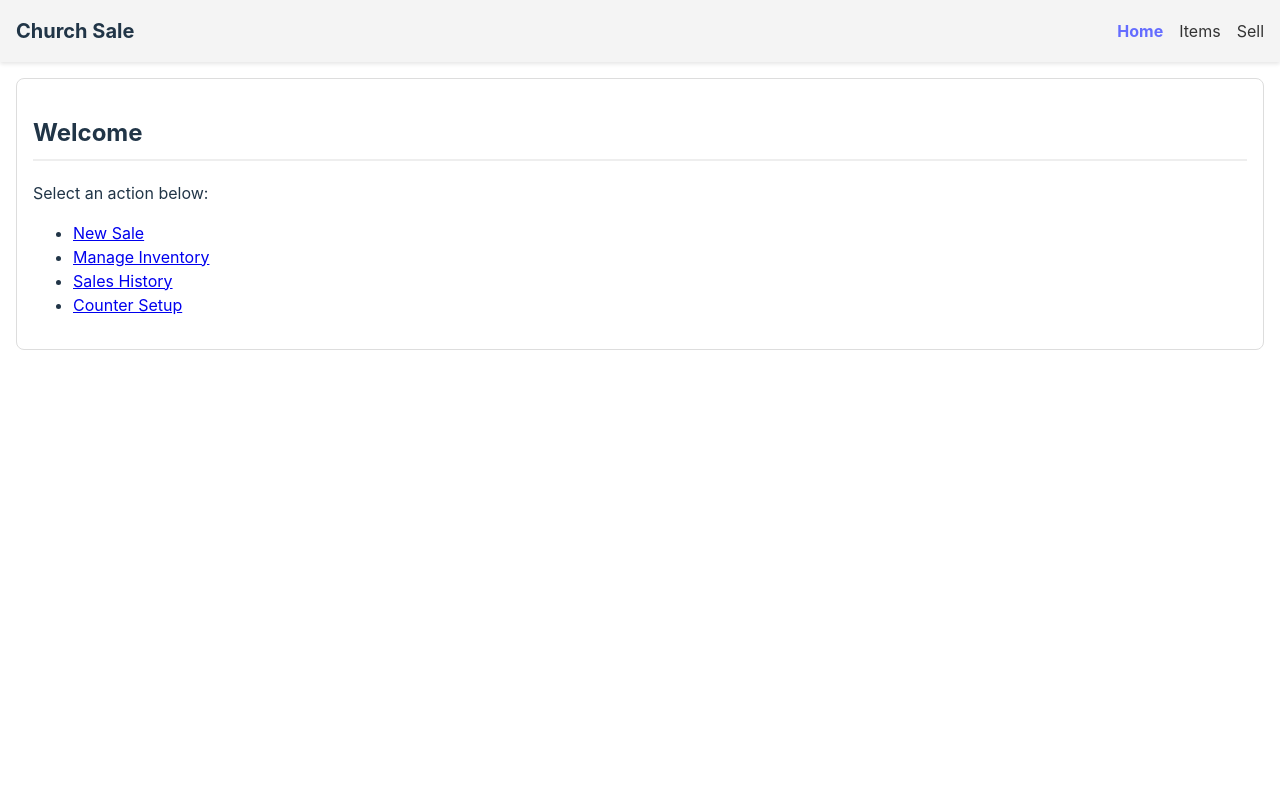
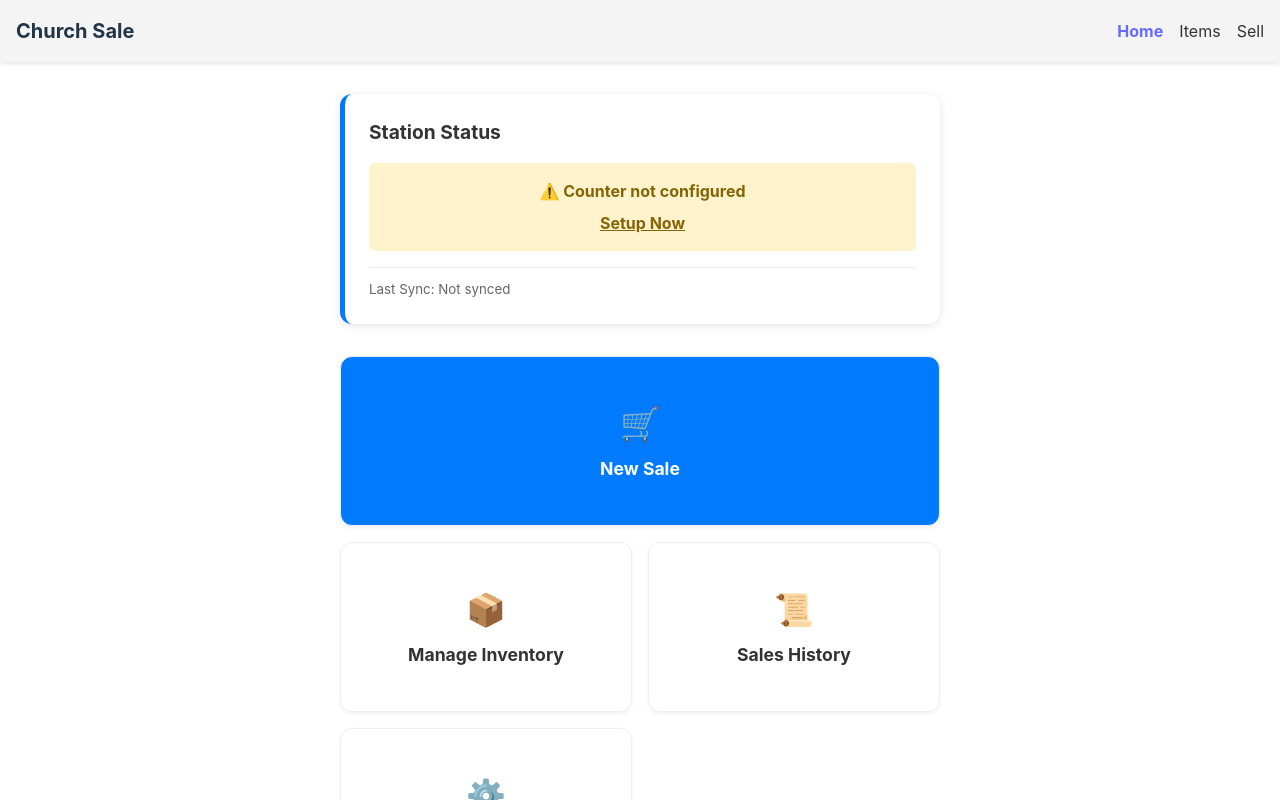
Before and after one commit to ansumiriam/church-sale-pwa, a React (Vite) app: page / in a window 1280 px wide. Built offline with nearby package versions, Linux system fonts and the light colour scheme.

Commit message:
feat: improve home and counter setup UX with safety checks

```diff
--- a/src/pages/CounterSetupPage.tsx
+++ b/src/pages/CounterSetupPage.tsx
@@ -7,28 +7,44 @@ const CounterSetupPage: React.FC = () => {
     const [counterName, setCounterName] = useState('');
     const [operatorName, setOperatorName] = useState('');
     const [error, setError] = useState<string | null>(null);
+    const [successMsg, setSuccessMsg] = useState<string | null>(null);
     const [loading, setLoading] = useState(true);
+    const [salesExist, setSalesExist] = useState(false);
+    const [existingCounterId, setExistingCounterId] = useState<number | undefined>(undefined);
 
     useEffect(() => {
-        const checkExistingCounter = async () => {
+        const loadData = async () => {
             try {
                 const db = await getDB();
+
+                // Check for existing counter config
                 const counters = await db.getAll('counter');
                 if (counters.length > 0) {
-                    navigate('/');
+                    const current = counters[0];
+                    setCounterName(current.name);
+                    setOperatorName(current.operatorName || '');
+                    setExistingCounterId(current.id);
                 }
+
+                // Check if any sales exist
+                const salesCount = await db.count('sales');
+                setSalesExist(salesCount > 0);
+
             } catch (err) {
-                console.error("Error checking counter:", err);
+                console.error("Error loading setup data:", err);
+                setError("Failed to load configuration.");
             } finally {
                 setLoading(false);
             }
         };
 
-        checkExistingCounter();
-    }, [navigate]);
+        loadData();
+    }, []);
 
     const handleSave = async (e: React.FormEvent) => {
         e.preventDefault();
+        setError(null);
+        setSuccessMsg(null);
 
         if (!counterName.trim()) {
             setError('Counter Name is required');
@@ -38,12 +54,21 @@ const CounterSetupPage: React.FC = () => {
         try {
             const db = await getDB();
             const newCounter: Counter = {
+                id: existingCounterId, // Preserve ID if updating
                 name: counterName.trim(),
                 operatorName: operatorName.trim() || undefined,
                 createdAt: new Date(),
             };
-            await db.add('counter', newCounter);
+
+            await db.put('counter', newCounter); // use put to update or add
+
+            setSuccessMsg("Configuration saved successfully!");
+
+            // Short delay before redirect to let user see success message
+            setTimeout(() => {
                 navigate('/');
+            }, 1000);
+
         } catch (err) {
             console.error("Error saving counter:", err);
             setError('Failed to save counter details.');
@@ -51,12 +76,20 @@ const CounterSetupPage: React.FC = () => {
     };
 
     if (loading) {
-        return <div>Loading...</div>;
+        return <div style={styles.container}>Loading...</div>;
     }
 
     return (
         <div style={styles.container}>
             <h2 style={styles.heading}>Counter Setup</h2>
+
+            {salesExist && (
+                <div style={styles.infoBox}>
+                    ℹ️ <strong>Note:</strong> Sales have been recorded on this device.
+                    To ensure data integrity, the Counter Name cannot be changed.
+                </div>
+            )}
+
             <form onSubmit={handleSave} style={styles.form}>
                 <div style={styles.formGroup}>
                     <label htmlFor="counterName" style={styles.label}>Counter Name *</label>
@@ -68,9 +101,19 @@ const CounterSetupPage: React.FC = () => {
                             setCounterName(e.target.value);
                             if (e.target.value.trim()) setError(null);
                         }}
-                        style={styles.input}
+                        style={{
+                            ...styles.input,
+                            backgroundColor: salesExist ? '#f5f5f5' : 'white',
+                            cursor: salesExist ? 'not-allowed' : 'text'
+                        }}
                         placeholder="e.g. Counter 1"
+                        disabled={salesExist}
                     />
+                    <small style={styles.helperText}>
+                        {salesExist
+                            ? "Counter name cannot be changed after sales are recorded."
+                            : "Example: Counter 1, Book Stall, Food Stall"}
+                    </small>
                 </div>
 
                 <div style={styles.formGroup}>
@@ -86,7 +129,16 @@ const CounterSetupPage: React.FC = () => {
                 </div>
 
                 {error && <div style={styles.error}>{error}</div>}
+                {successMsg && <div style={styles.success}>{successMsg}</div>}
 
+                <div style={styles.actions}>
+                    <button
+                        type="button"
+                        onClick={() => navigate('/')}
+                        style={styles.cancelButton}
+                    >
+                        Cancel
+                    </button>
                     <button
                         type="submit"
                         disabled={!counterName.trim()}
@@ -98,21 +150,23 @@ const CounterSetupPage: React.FC = () => {
                     >
                         Save Configuration
                     </button>
+                </div>
             </form>
         </div>
     );
 };
 
-// Vanilla CSS Styles (Inline for simplicity as per "No CSS frameworks" and strictly modifying this file)
+// Vanilla CSS Styles
 const styles: { [key: string]: React.CSSProperties } = {
     container: {
         maxWidth: '400px',
         margin: '2rem auto',
         padding: '2rem',
         border: '1px solid #ddd',
-        borderRadius: '8px',
-        boxShadow: '0 2px 4px rgba(0,0,0,0.1)',
+        borderRadius: '12px',
+        boxShadow: '0 4px 6px rgba(0,0,0,0.05)',
         fontFamily: 'sans-serif',
+        backgroundColor: '#fff',
     },
     heading: {
         textAlign: 'center',
@@ -122,7 +176,7 @@ const styles: { [key: string]: React.CSSProperties } = {
     form: {
         display: 'flex',
         flexDirection: 'column',
-        gap: '1rem',
+        gap: '1.5rem',
     },
     formGroup: {
         display: 'flex',
@@ -132,28 +186,69 @@ const styles: { [key: string]: React.CSSProperties } = {
     label: {
         fontWeight: 'bold',
         fontSize: '0.9rem',
-        color: '#555',
+        color: '#444',
     },
     input: {
         padding: '0.75rem',
         fontSize: '1rem',
         border: '1px solid #ccc',
-        borderRadius: '4px',
+        borderRadius: '6px',
+    },
+    helperText: {
+        fontSize: '0.8rem',
+        color: '#666',
+        marginTop: '0.2rem',
+    },
+    infoBox: {
+        backgroundColor: '#e3f2fd',
+        color: '#0d47a1',
+        padding: '1rem',
+        borderRadius: '6px',
+        marginBottom: '1.5rem',
+        fontSize: '0.9rem',
+        lineHeight: '1.4',
+    },
+    actions: {
+        display: 'flex',
+        gap: '1rem',
+        marginTop: '1rem',
     },
     button: {
+        flex: 1,
         padding: '0.75rem',
         fontSize: '1rem',
         color: 'white',
         backgroundColor: '#007BFF',
         border: 'none',
-        borderRadius: '4px',
-        marginTop: '1rem',
+        borderRadius: '6px',
         transition: 'background-color 0.2s',
+        fontWeight: 'bold',
+    },
+    cancelButton: {
+        flex: 1,
+        padding: '0.75rem',
+        fontSize: '1rem',
+        color: '#666',
+        backgroundColor: '#f5f5f5',
+        border: '1px solid #ddd',
+        borderRadius: '6px',
+        cursor: 'pointer',
     },
     error: {
-        color: 'red',
-        fontSize: '0.875rem',
-        marginTop: '-0.5rem',
+        color: '#d32f2f',
+        backgroundColor: '#ffebee',
+        padding: '0.75rem',
+        borderRadius: '4px',
+        fontSize: '0.9rem',
+        textAlign: 'center',
+    },
+    success: {
+        color: '#2e7d32',
+        backgroundColor: '#e8f5e9',
+        padding: '0.75rem',
+        borderRadius: '4px',
+        fontSize: '0.9rem',
+        textAlign: 'center',
     },
 };
 
--- a/src/pages/HomePage.tsx
+++ b/src/pages/HomePage.tsx
@@ -1,19 +1,170 @@
-import React from 'react';
+import React, { useEffect, useState } from 'react';
 import { Link } from 'react-router-dom';
+import { getDB, Counter } from '../db/db';
 
 const HomePage: React.FC = () => {
+    const [counter, setCounter] = useState<Counter | null>(null);
+    const [loading, setLoading] = useState(true);
+
+    useEffect(() => {
+        const fetchCounter = async () => {
+            try {
+                const db = await getDB();
+                const counters = await db.getAll('counter');
+                if (counters.length > 0) {
+                    setCounter(counters[0]);
+                }
+            } catch (err) {
+                console.error("Error fetching counter:", err);
+            } finally {
+                setLoading(false);
+            }
+        };
+        fetchCounter();
+    }, []);
+
+    if (loading) {
+        return <div style={{ padding: '2rem', textAlign: 'center' }}>Loading...</div>;
+    }
+
     return (
-        <div className="card">
-            <h2>Welcome</h2>
-            <p>Select an action below:</p>
-            <ul>
-                <li><Link to="/new-sale">New Sale</Link></li>
-                <li><Link to="/inventory">Manage Inventory</Link></li>
-                <li><Link to="/sales-history">Sales History</Link></li>
-                <li><Link to="/counter-setup">Counter Setup</Link></li>
-            </ul>
+        <div style={styles.container}>
+            {/* Status Section */}
+            <div style={styles.statusCard}>
+                <h3 style={styles.statusTitle}>Station Status</h3>
+                {counter ? (
+                    <div style={styles.statusInfo}>
+                        <p><strong>Counter:</strong> {counter.name}</p>
+                        {counter.operatorName && <p><strong>Operator:</strong> {counter.operatorName}</p>}
+                    </div>
+                ) : (
+                    <div style={styles.warningBox}>
+                        <p style={styles.warningText}>⚠️ Counter not configured</p>
+                        <Link to="/counter-setup" style={styles.setupLink}>Setup Now</Link>
+                    </div>
+                )}
+                <div style={styles.syncStatus}>
+                    <small>Last Sync: Not synced</small>
+                </div>
+            </div>
+
+            {/* Actions Grid */}
+            <div style={styles.grid}>
+                <Link to="/new-sale" style={{ ...styles.card, ...styles.primaryCard }}>
+                    <div style={styles.cardContent}>
+                        <span style={styles.icon}>🛒</span>
+                        <span style={styles.cardTitle}>New Sale</span>
+                    </div>
+                </Link>
+
+                <Link to="/inventory" style={styles.card}>
+                    <div style={styles.cardContent}>
+                        <span style={styles.icon}>📦</span>
+                        <span style={styles.cardTitle}>Manage Inventory</span>
+                    </div>
+                </Link>
+
+                <Link to="/sales-history" style={styles.card}>
+                    <div style={styles.cardContent}>
+                        <span style={styles.icon}>📜</span>
+                        <span style={styles.cardTitle}>Sales History</span>
+                    </div>
+                </Link>
+
+                <Link to="/counter-setup" style={styles.card}>
+                    <div style={styles.cardContent}>
+                        <span style={styles.icon}>⚙️</span>
+                        <span style={styles.cardTitle}>Counter Setup</span>
+                    </div>
+                </Link>
+            </div>
         </div>
     );
 };
 
+const styles: { [key: string]: React.CSSProperties } = {
+    container: {
+        padding: '1rem',
+        maxWidth: '600px',
+        margin: '0 auto',
+    },
+    statusCard: {
+        backgroundColor: '#fff',
+        padding: '1.5rem',
+        borderRadius: '12px',
+        boxShadow: '0 2px 8px rgba(0,0,0,0.1)',
+        marginBottom: '2rem',
+        borderLeft: '5px solid #007BFF',
+    },
+    statusTitle: {
+        margin: '0 0 1rem 0',
+        color: '#333',
+        fontSize: '1.2rem',
+    },
+    statusInfo: {
+        marginBottom: '1rem',
+        lineHeight: '1.6',
+    },
+    warningBox: {
+        backgroundColor: '#fff3cd',
+        color: '#856404',
+        padding: '1rem',
+        borderRadius: '6px',
+        marginBottom: '1rem',
+        textAlign: 'center',
+    },
+    warningText: {
+        margin: '0 0 0.5rem 0',
+        fontWeight: 'bold',
+    },
+    setupLink: {
+        color: '#856404',
+        textDecoration: 'underline',
+        fontWeight: 'bold',
+    },
+    syncStatus: {
+        color: '#666',
+        borderTop: '1px solid #eee',
+        paddingTop: '0.5rem',
+        marginTop: '0.5rem',
+    },
+    grid: {
+        display: 'grid',
+        gridTemplateColumns: '1fr 1fr',
+        gap: '1rem',
+    },
+    card: {
+        backgroundColor: '#fff',
+        padding: '1.5rem',
+        borderRadius: '12px',
+        boxShadow: '0 2px 4px rgba(0,0,0,0.05)',
+        textDecoration: 'none',
+        color: '#333',
+        display: 'flex',
+        alignItems: 'center',
+        justifyContent: 'center',
+        minHeight: '120px',
+        transition: 'transform 0.2s, box-shadow 0.2s',
+        border: '1px solid #eee',
+    },
+    primaryCard: {
+        backgroundColor: '#007BFF',
+        color: '#fff',
+        gridColumn: '1 / -1', // Span full width
+    },
+    cardContent: {
+        display: 'flex',
+        flexDirection: 'column',
+        alignItems: 'center',
+        gap: '0.5rem',
+    },
+    icon: {
+        fontSize: '2rem',
+    },
+    cardTitle: {
+        fontWeight: 'bold',
+        fontSize: '1.1rem',
+    },
+};
+
 export default HomePage;
```
Lines whose indentation alone changed are shown as unchanged.
